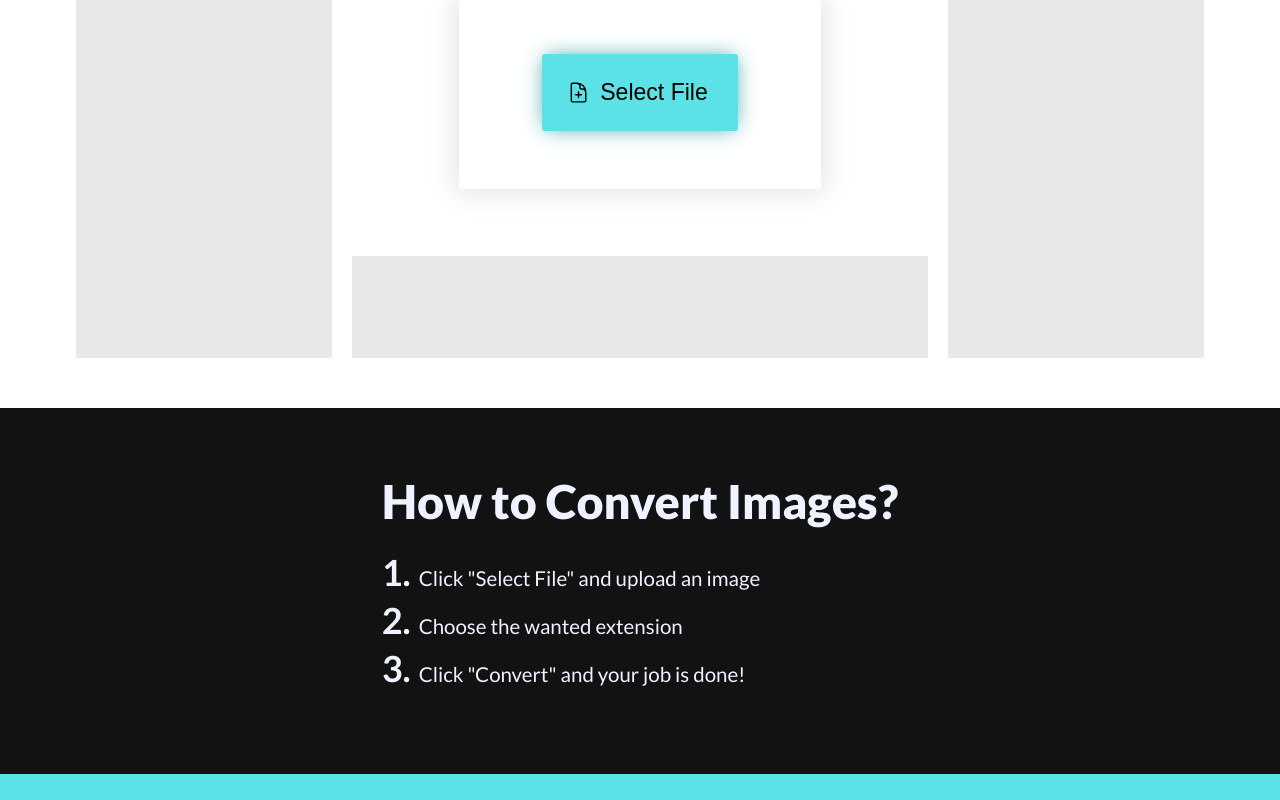
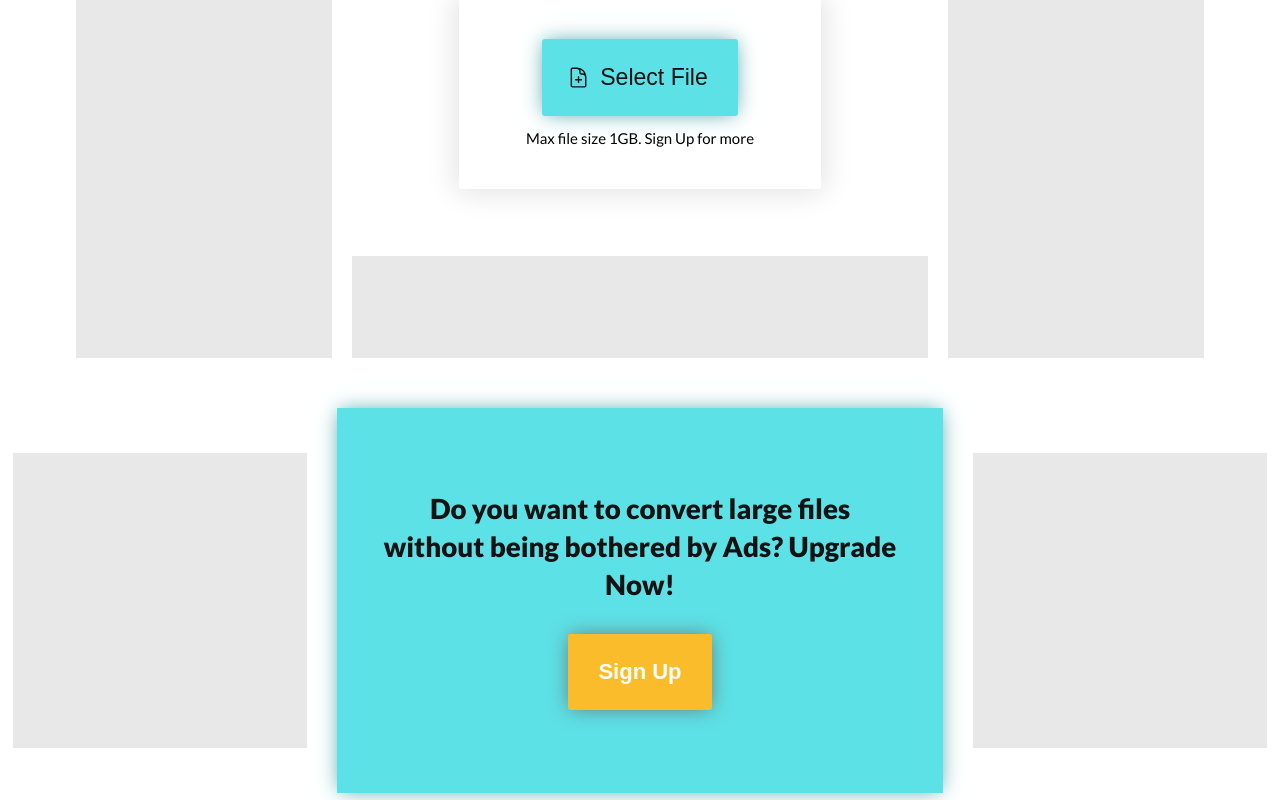
Before and after one commit to AlessioRomeo/ConversionPrime, a Next.js app: page / in a window 1280 px wide. Shown: the part 360-1160 px from the top of the page. Built offline with nearby package versions, Linux system fonts and the light colour scheme.

Commit message:
Sign Up section added

```diff
--- a/components/home/Body.js
+++ b/components/home/Body.js
@@ -62,6 +62,7 @@ function Body(props) {
                                         }} className={styles.selectButton}><HiOutlineDocumentPlus
                                             className={styles.iconDocumentAdd}/>Select File
                                         </button>
+                                        <p className={styles.underSelect}>Max file size 1GB. Sign Up for more</p>
                                     </div>
                                 )
                         }
@@ -71,6 +72,14 @@ function Body(props) {
                 <div className={styles.sideContainer}></div>
             </div>
 
+            <div className={styles.signUpContainer}>
+                <div className={styles.signUpAds}></div>
+                <div className={styles.signUpBox}>
+                    <h1 className={styles.signUpTitle}>Do you want to convert large files without being bothered by Ads? Upgrade Now!</h1>
+                    <button className={styles.signUpButton}>Sign Up</button>
+                </div>
+                <div className={styles.signUpAds}></div>
+            </div>
 
             <div className={styles.howToContainer}>
 
--- a/styles/HomeBody.module.scss
+++ b/styles/HomeBody.module.scss
@@ -60,7 +60,7 @@
   background-color: #5ce1e6;
   box-shadow: 0px 0px 20px -3px #42a2a5;
   border: none;
-  color: black;
+  color: #121212;
   border-radius: 3px;
   font-size: calc(20px + ((100vw - 669px) * ((25 - 20) / (1920 - 920))));
   display: flex;
@@ -71,6 +71,11 @@
   &:hover {
     box-shadow: 0px 0px 20px 0px #42a2a5;
   }
+}
+
+.underSelect {
+  font-size: 15px;
+  margin-top: 15px;
 }
 
 .iconDocumentAdd {
@@ -227,6 +232,66 @@
   }
 }
 
+.signUpContainer {
+  display: flex;
+  justify-content: center;
+  align-items: center;
+  margin-bottom: 50px;
+}
+
+.signUpBox {
+  width: 45%;
+  padding-inline: 15px;
+  padding-block: calc(40px + ((100vw - 400px) * ((115 - 40) / (1960 - 400))));
+  background-color: #5ce1e6;
+  box-shadow: 0px 0px 20px -3px #42a2a5;
+  display: flex;
+  flex-direction: column;
+  justify-content: center;
+  align-items: center;
+  margin-inline: 30px;
+  @media (max-width: 1000px) {
+    width: 80%;
+  }
+}
+
+.signUpTitle {
+  font-size: calc(26px + ((100vw - 800px) * ((30 - 26) / (1960 - 800))));
+  width: 90%;
+  text-align: center;
+  font-weight: 800;
+  color: #121212;
+  line-height: 38px;
+  margin-bottom: 30px;
+}
+
+.signUpButton {
+  padding-inline: 30px;
+  padding-block: 25px;
+  border: none;
+  font-size: 22px;
+  background-color: #FABC2A;
+  box-shadow: 0px 0px 20px -2px #6f6f6f;
+  color: #fff;
+  border-radius: 3px;
+  font-weight: 600;
+  transition: .4s;
+  cursor: pointer;
+  &:hover {
+    box-shadow: 0px 0px 25px -1px #6f6f6f;
+    background-color: #ffc02d;
+  }
+}
+
+.signUpAds {
+  width: 23%;
+  aspect-ratio: 1/1;
+  background-color: #e8e8e8;
+  @media (max-width: 1000px) {
+    display: none;
+  }
+}
+
 .howToContainer {
   padding-block: 70px;
   background-color: #121212;
```
Also changed, not shown: styles/Header.module.scss (line endings or trailing spaces).
